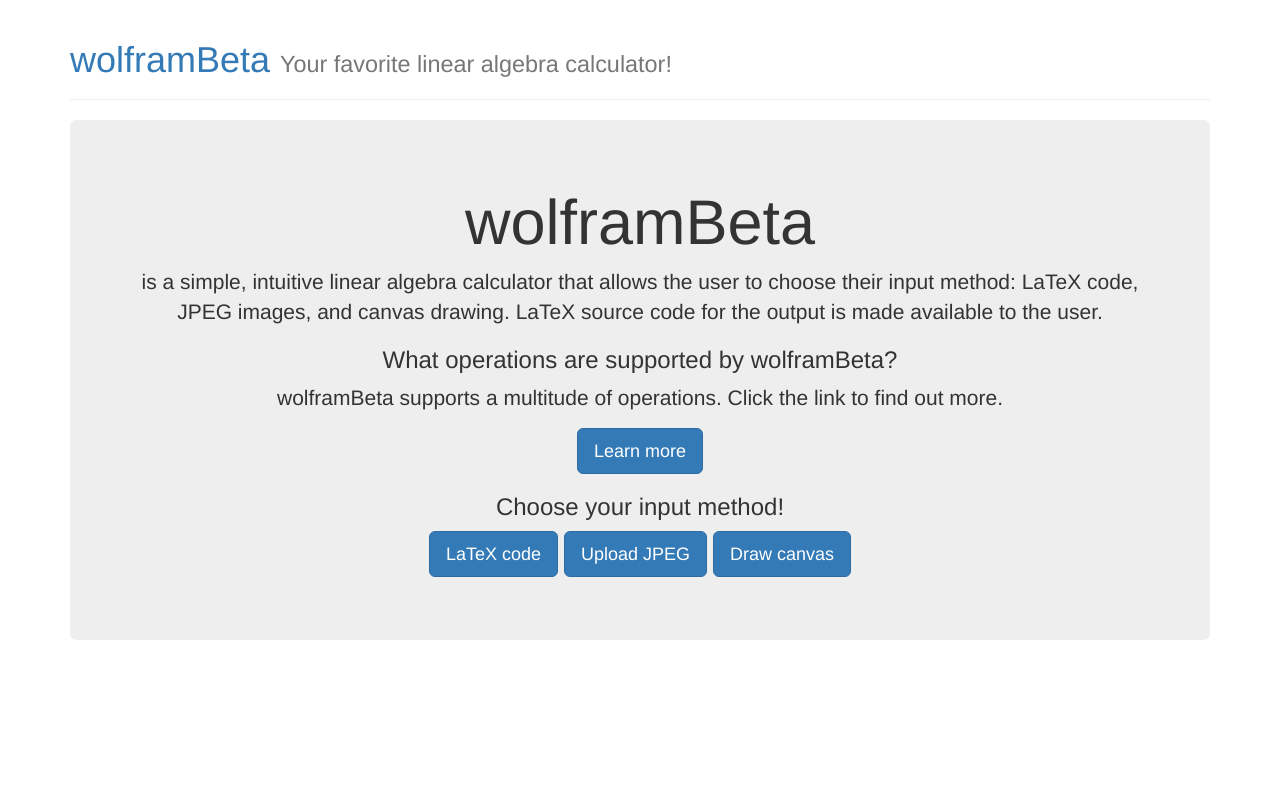
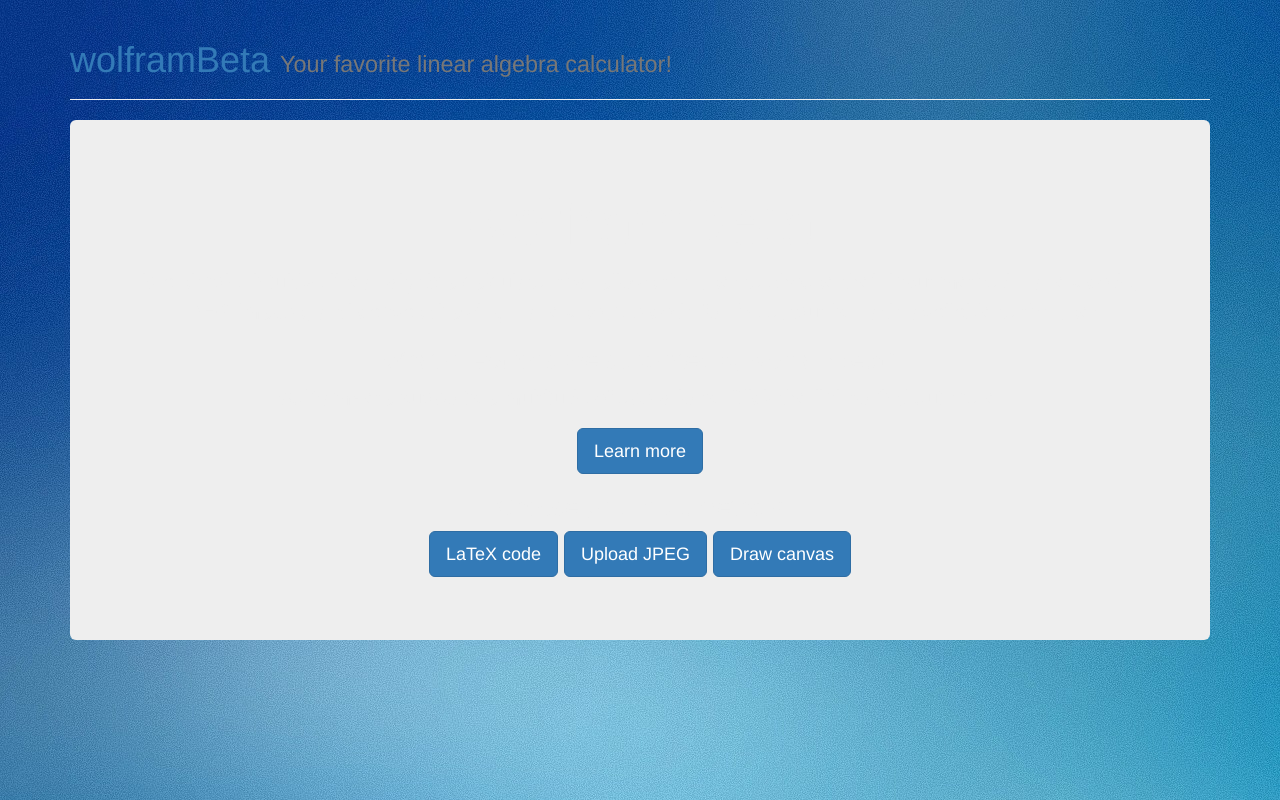
Before and after one commit to ayu7/wolf, a Flask app: page / in a window 1280 px wide. Run offline with Flask 2, Linux system fonts and the light colour scheme; some libraries are stand-ins or nearby versions.

Commit message:
add background image

```diff
--- /dev/null
+++ b/static/css/.#scrap.txt
@@ -0,0 +1 @@
+yilun.chen@cslab3-12.3548:1496165795
--- a/static/css/custom.css
+++ b/static/css/custom.css
@@ -0,0 +1,7 @@
+body {
+  background-image: url(background.jpg);
+}
+
+.jumbotron {
+    color: #EEEEEE;
+}
--- a/templates/home.html
+++ b/templates/home.html
@@ -1,6 +1,6 @@
 {% extends "basic.html" %}
 {% block body %}
-<div class="jumbotron">
+<div class="jumbotron" id="home">
   <center><h1>wolframBeta</h1>
     <p>is a simple, intuitive linear algebra calculator that allows the user to choose their input method: LaTeX code, JPEG images, and canvas drawing. LaTeX source code for the output is made available to the user.</p>
     <h3>What operations are supported by wolframBeta?</h3>
```
Also changed, not shown: static/css/background.jpg (added), 1 other file.
